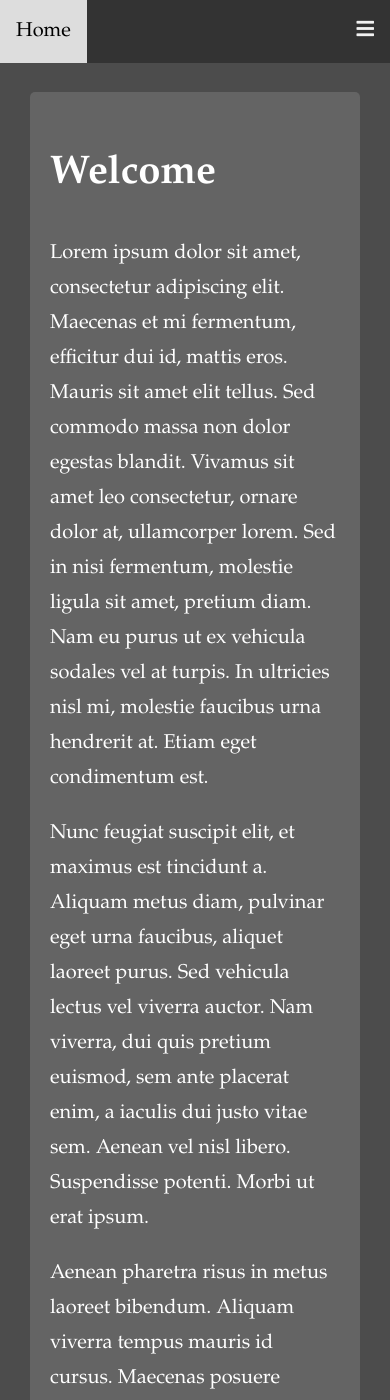
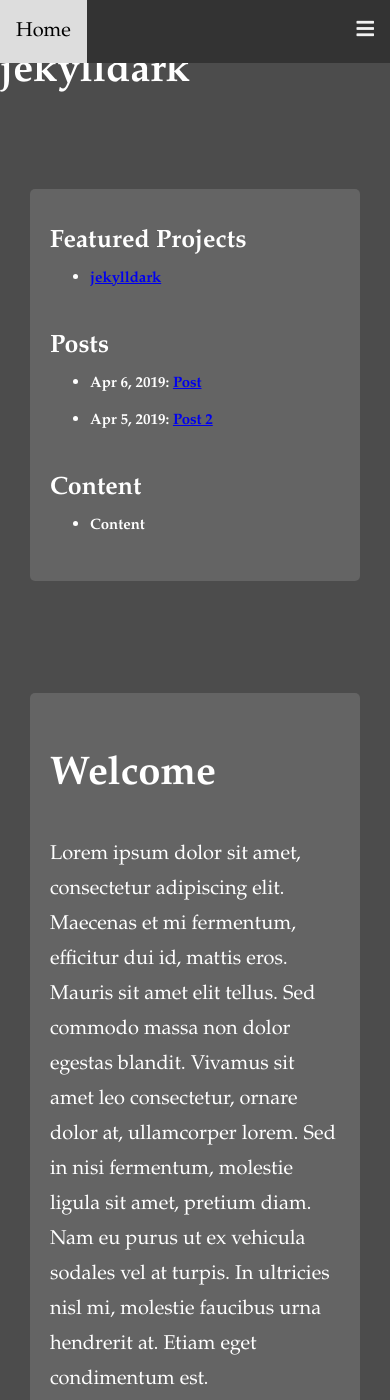
Before and after one commit to sutterj/jekylldark, a Jekyll site: the page built from index.html, in a window 390 px wide and 1400 px high. Built offline with Jekyll 4.4.1, drawn with Linux system fonts in a browser that asks for light colours; nearby versions of some CDN libraries.

Commit message:
Update _layout.scss

```diff
--- a/_sass/components/_layout.scss
+++ b/_sass/components/_layout.scss
@@ -1,12 +1,13 @@
 .site-footer {
   grid-area: header;
-}
-.site-content {
-  grid-area: content;
 }
 
 .site-sidebar {
   grid-area: sidebar;
+}
+
+.site-content {
+  grid-area: content;
 }
 
 .site-footer {
@@ -17,8 +18,8 @@
   display: grid;
   grid-template-areas:
     "header"
+    "sidebar"
     "content"
-    "sidebar"
     "footer";
 }
 
@@ -26,8 +27,8 @@
   .wrapper {
     grid-template-areas:
       "header"
+      "sidebar"
       "content"
-      "sidebar"
       "footer";
     grid-template-columns: 1000px;
     grid-template-rows: auto;
@@ -60,10 +61,11 @@
 
 @media screen and (max-width: 999px) {
   .site-sidebar {
-    margin: 0 0 0 0;
+    margin-right: 30px;
   }
   .site-content {
     margin-right: 30px;
+    margin-top: 30px;
   }
   .posts {
     margin: 0 30px 65px 30px !important;
```
